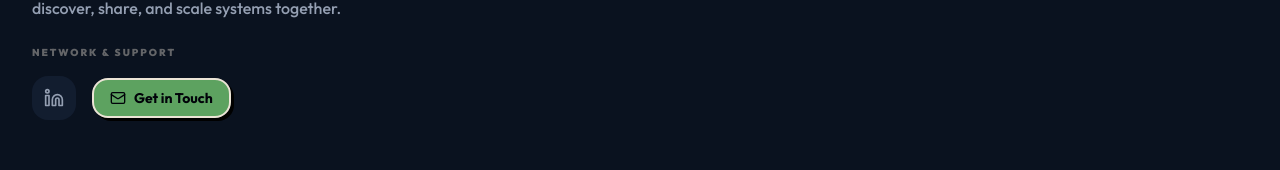
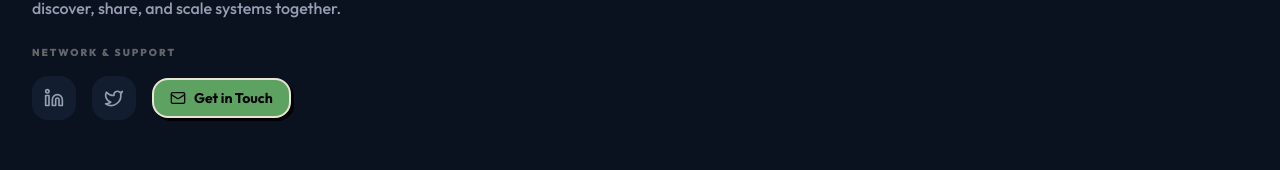
Before and after one commit to ABDUL-RAHMAN-9/ShipIt-The-Product-Launchpad, a Next.js app: page / in a window 1280 px wide. Shown: the part 2320-2490 px from the top of the page. Built offline with nearby package versions, Linux system fonts and the light colour scheme; no server answers; the database is empty.

Commit message:
feat(footer): add twitter link and accessibility labels

```diff
--- a/components/common/footer.tsx
+++ b/components/common/footer.tsx
@@ -1,5 +1,5 @@
 import Link from "next/link";
-import { Activity, Linkedin, Mail } from "lucide-react";
+import { Activity, Linkedin, Mail, Twitter } from "lucide-react";
 
 const footerLinks = [
     {
@@ -57,9 +57,21 @@ export default function Footer() {
                                 <Link
                                     href="https://www.linkedin.com/in/abdulrahman-in/"
                                     target="_blank"
+                                    rel="noopener noreferrer"
+                                    aria-label="Follow on LinkedIn"
                                     className="p-2.5 rounded-xl bg-secondary/50 text-muted-foreground hover:text-primary transition-all border-2 border-transparent hover:border-primary/20 hover:shadow-sm"
                                 >
                                     <Linkedin className="size-5" />
+                                </Link>
+
+                                <Link
+                                    href="https://x.com/_AbdulRahman09"
+                                    target="_blank"
+                                    rel="noopener noreferrer"
+                                    aria-label="Follow on X (Twitter)"
+                                    className="p-2.5 rounded-xl bg-secondary/50 text-muted-foreground hover:text-primary transition-all border-2 border-transparent hover:border-primary/20 hover:shadow-sm"
+                                >
+                                    <Twitter className="size-5" />
                                 </Link>
 
                                 <Link
```
